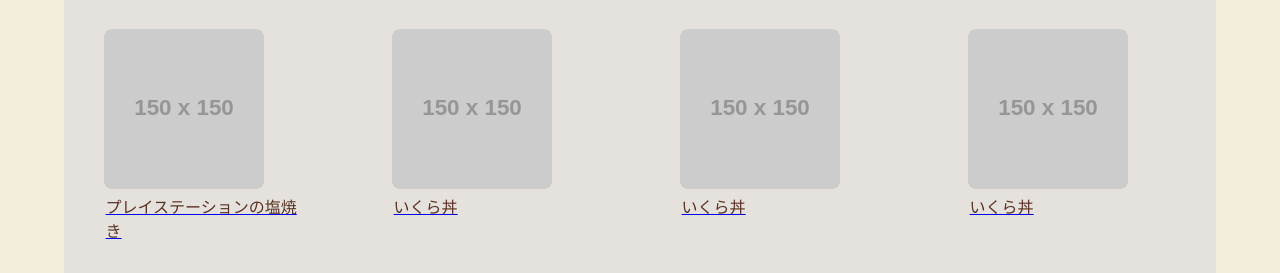
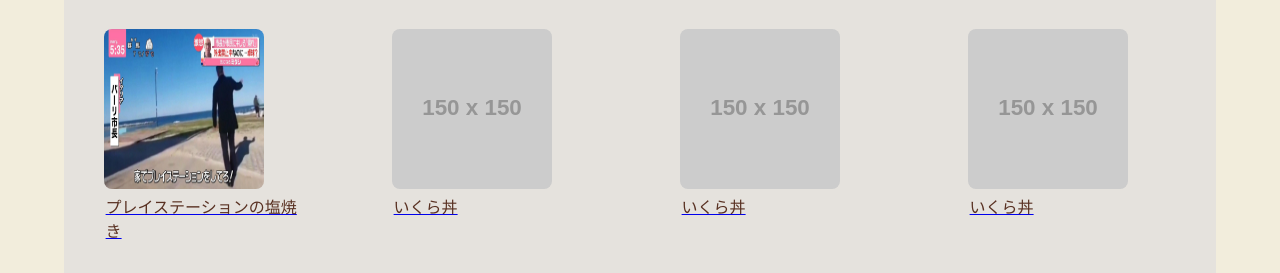
Before and after one commit to Rekura/Assignment14, a plain HTML site: page home.html in a window 1280 px wide. Shown: the part 503-776 px from the top of the page. Drawn offline with Linux system fonts and the light colour scheme; placeholder pictures from the web are drawn by us.

Commit message:
add photo link

```diff
--- a/home.html
+++ b/home.html
@@ -33,7 +33,7 @@
     <div class="grid">
       <div class="rows">
         <figure class="cell">
-          <img src="https://placehold.jp/150x150.png.png">
+          <img src="./images/playstation.jpg">
           <a href="./subpage1.html" title="subpage1">
             <figcaption>プレイステーションの塩焼き</figcaption>
           </a>
```
